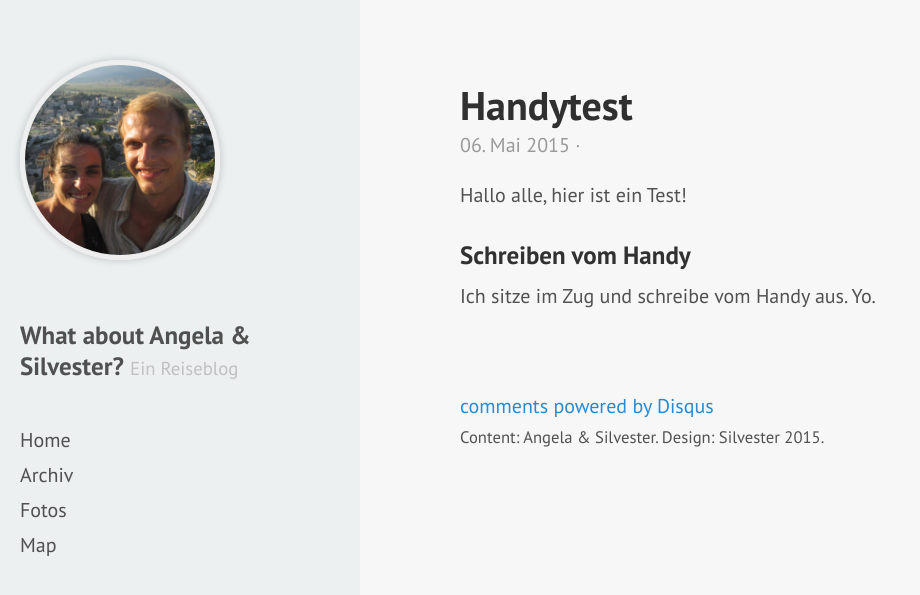
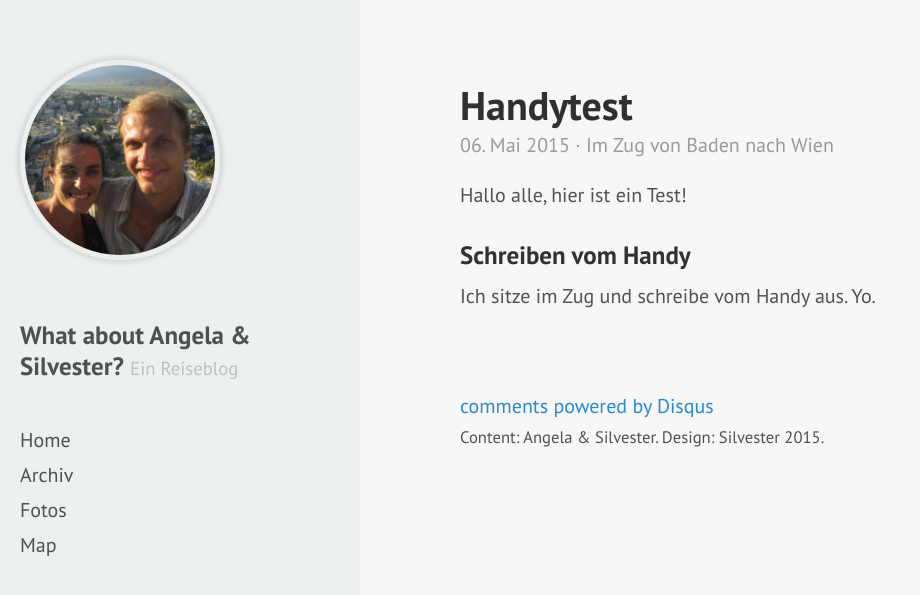
Before and after one commit to whataboutas/whataboutas.github.io, a Jekyll site: the page built from _posts/2015-05-06-test.md, in a window 1280 px wide. Shown: the top 595 px of the page, without its empty margins (0-920 px from the left). Built offline with Jekyll 4.4.1, drawn with Linux system fonts in a browser that asks for light colours; nearby versions of some CDN libraries; Markdown is read by kramdown in place of the engine named in the settings; comment, search, counter and statistics services are not loaded.

Commit message:
Update 2015-05-06-test.md

```diff
--- a/_posts/2015-05-06-test.md
+++ b/_posts/2015-05-06-test.md
@@ -2,6 +2,7 @@
 layout: post
 title: Handytest
 comments: True
+location: Im Zug von Baden nach Wien
 ---
 Hallo alle, hier ist ein Test!
 ###Schreiben vom Handy
```
